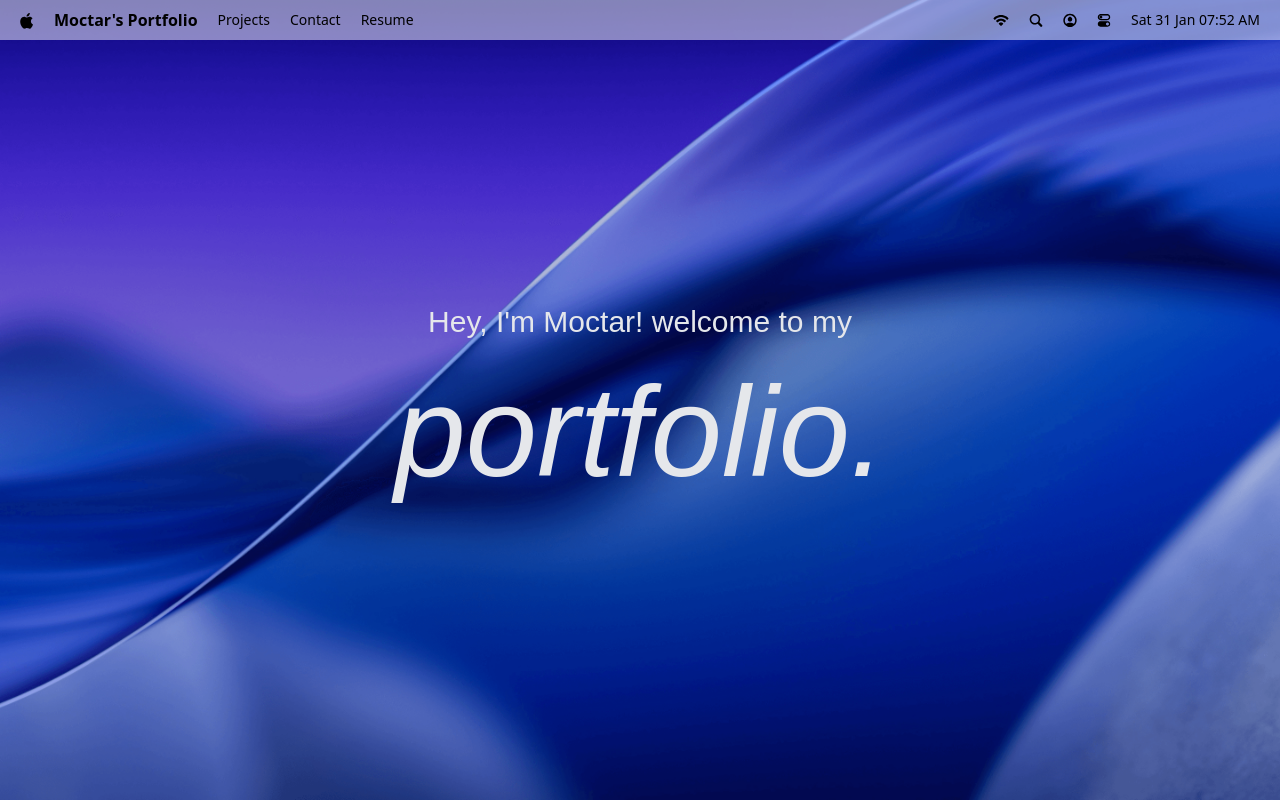
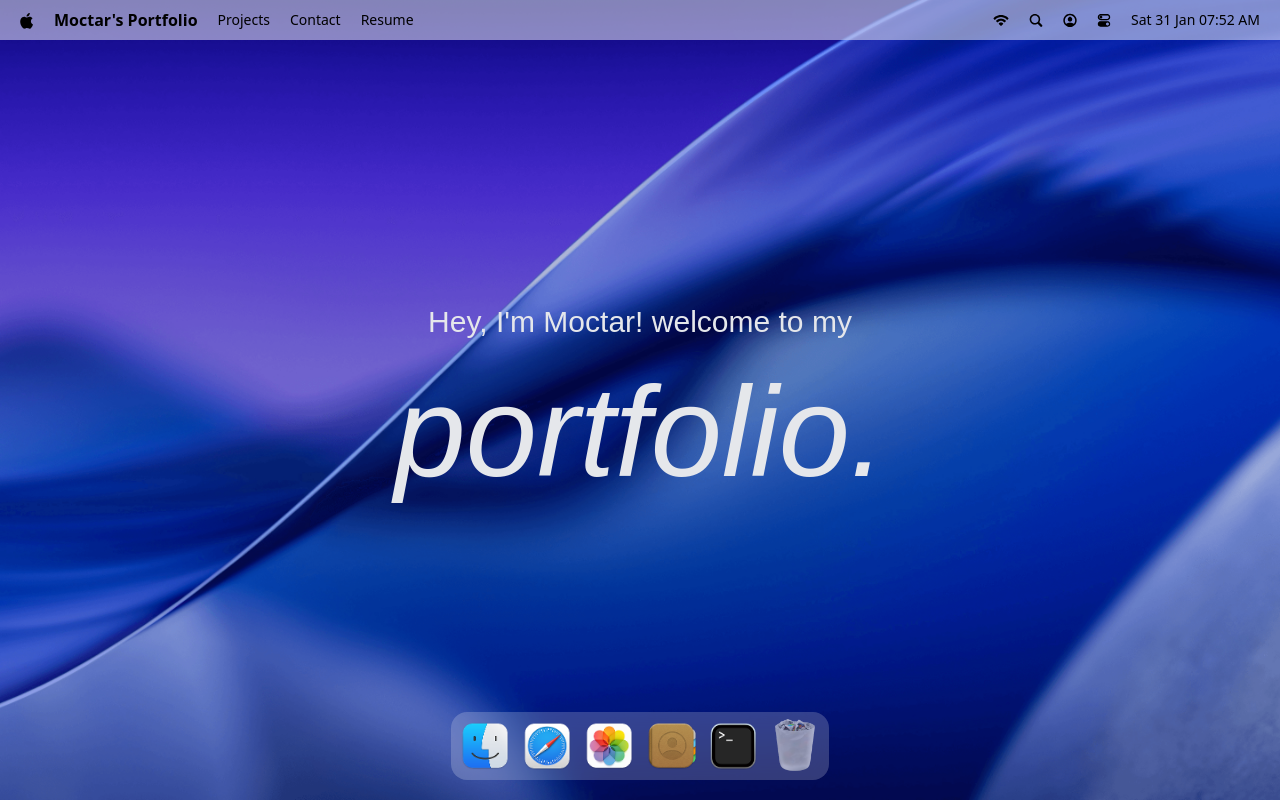
Before and after one commit to Mox90/macos-portfolio, a React (Vite) app: page / in a window 1280 px wide. Built offline with nearby package versions, Linux system fonts and the light colour scheme; a web font is replaced by a local one.

Commit message:
Imlement dock presentation

```diff
--- a/package.json
+++ b/package.json
@@ -17,6 +17,7 @@
     "lucide-react": "^0.563.0",
     "react": "^19.2.0",
     "react-dom": "^19.2.0",
+    "react-tooltip": "^5.30.0",
     "tailwindcss": "^4.1.18"
   },
   "devDependencies": {
--- a/src/App.jsx
+++ b/src/App.jsx
@@ -1,5 +1,5 @@
 import gsap from "gsap";
-import {Navbar, Welcome} from "#components/index.js";
+import {Dock, Navbar, Welcome} from "#components/index.js";
 //import { ScrollTrigger } from "gsap/all";
 import { Draggable } from "gsap/Draggable";
 
@@ -11,6 +11,7 @@
     <main>
         <Navbar />
         <Welcome />
+        <Dock />
     </main>
   )
 }
--- /dev/null
+++ b/src/components/Dock.jsx
@@ -0,0 +1,92 @@
+import gsap from "gsap";
+import {useRef} from "react";
+import { Tooltip } from "react-tooltip";
+import {dockApps} from "#constants/index.js";
+import {useGSAP} from "@gsap/react";
+import dock from "#components/Dock.jsx";
+
+const Dock = () => {
+    const dockRef = useRef(null)
+
+    useGSAP(() => {
+        const dock = dockRef.current;
+        if(!dock) return () => {}
+
+        const icons = dock.querySelectorAll(".dock-icon")
+
+        const animateIcons = (mouseX) => {
+            const { left } = dock.getBoundingClientRect();
+
+            icons.forEach((icon) => {
+                const { left: iconLeft, width } = icon.getBoundingClientRect()
+                const center = iconLeft - left + width / 2
+                const distance = Math.abs(mouseX - center)
+
+                const intensity = Math.exp(-(distance ** 2.5) / 15000)
+
+                gsap.to(icon, {
+                    scale: 1 + 0.25 * intensity,
+                    y: -15 * intensity,
+                    duration: 0.2,
+                    ease: "power1.out"
+                })
+            })
+        }
+
+        const handleMouseMove = (e) => {
+            const { left } = dock.getBoundingClientRect()
+
+            animateIcons(e.clientX - left)
+        }
+
+        const resetIcons = () => icons.forEach((icon) => gsap.to(icon, {
+            scale: 1,
+            y: 0,
+            duration: 0.3,
+            ease: "power1.out"
+        }))
+
+        dock.addEventListener("mousemove", handleMouseMove)
+        dock.addEventListener("mouseleave", resetIcons)
+
+        return () => {
+            dock.removeEventListener("mousemove", handleMouseMove)
+            dock.removeEventListener("mouseleave", resetIcons())
+        }
+    }, [])
+
+
+    const toggleApp = (app) => {
+        //TODO Implement Open Window Logic
+    }
+
+    return (
+        <section id={"dock"}>
+            <div ref={dockRef} className={"dock-container"}>
+                {dockApps.map(({id, name, icon, canOpen}) => (
+                    <div key={id} className={"relative flex justify-center"}>
+                        <button
+                            type={"button"}
+                            className={"dock-icon"}
+                            aria-label={name}
+                            data-tooltip-id={"dock-tooltip"}
+                            data-tooltip-content={name}
+                            data-tooltip-delay-show={150}
+                            disabled={!canOpen}
+                            onClick={() => toggleApp( id, canOpen)}
+                        >
+                            <img
+                                src={`/images/${icon}`}
+                                alt={name}
+                                loading={"lazy"}
+                                className={canOpen ? "" : "opacity-60"}
+                            />
+                        </button>
+                    </div>
+                ))}
+                <Tooltip id={"dock-tooltip"} place={"top"} className={"tooltip"}/>
+            </div>
+        </section>
+    )
+}
+export default Dock
--- a/src/components/index.js
+++ b/src/components/index.js
@@ -1,4 +1,5 @@
 import Navbar from "#components/Navbar.jsx";
 import Welcome from "#components/Welcome.jsx";
+import Dock from "#components/Dock.jsx";
 
-export { Navbar, Welcome }
+export { Navbar, Welcome, Dock }
```
Also changed, not shown: 1 other file (tests, documents, lock files or other folders).
